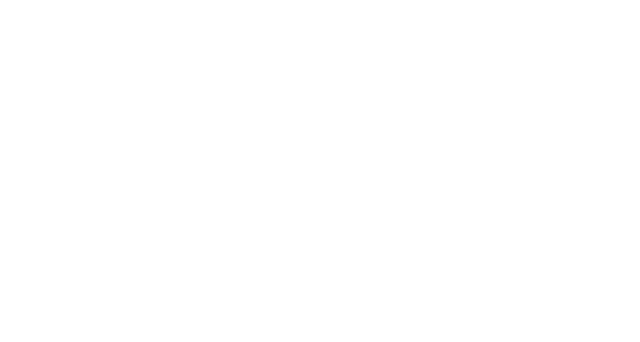
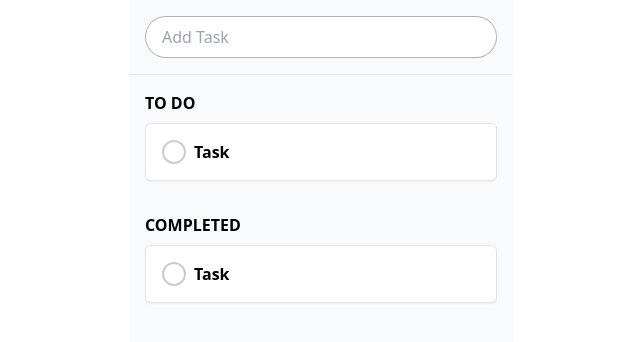
Before and after one commit to dev-mabdulrehman/todo-list, a React (Create React App) app: page / in a window 1280 px wide. Shown: the top 342 px of the page, without its empty margins (319-959 px from the left). Built offline with nearby package versions, Linux system fonts and the light colour scheme.

Commit message:
UI completed

```diff
--- a/src/App.tsx
+++ b/src/App.tsx
@@ -1,6 +1,16 @@
+import AddTaskForm from "./components/AddTaskForm";
+import CompletedTasks from "./components/CompletedTasks";
+import TodoTasks from "./components/TodoTasks";
 
 function App() {
-  return <></>
+  return (
+    <div className="w-full max-w-96 bg-slate-50 h-screen mx-auto">
+      <AddTaskForm />
+      <hr />
+      <TodoTasks />
+      <CompletedTasks />
+    </div>
+  );
 }
 
 export default App;
--- /dev/null
+++ b/src/components/AddTaskForm.tsx
@@ -0,0 +1,11 @@
+import React from 'react'
+
+const AddTaskForm = () => {
+    return (
+        <section className='p-4'>
+            <input type="text" placeholder='Add Task' className='w-full border outline-none active:border-black/80  focus:border-black/80 border-black/30 rounded-3xl py-2 px-4' />
+        </section>
+    )
+}
+
+export default AddTaskForm
--- /dev/null
+++ b/src/components/CompletedTasks.tsx
@@ -0,0 +1,15 @@
+import React from 'react'
+import TaskCard from './TaskCard'
+
+const CompletedTasks = () => {
+    return (
+        <div className='p-4'>
+            <h2 className='text-md uppercase font-bold mb-2'>
+                Completed
+            </h2>
+            <TaskCard />
+        </div>
+    )
+}
+
+export default CompletedTasks
--- /dev/null
+++ b/src/components/CustomCheckButton.tsx
@@ -0,0 +1,17 @@
+import React, { useState } from 'react'
+
+const CustomCheckButton = () => {
+    const [isChecked, setChecked] = useState(false);
+    return (
+        <label role='checkbox' className={`w-6 h-6 cursor-pointer rounded-full flex items-center justify-center border-2 border-black/20 ${isChecked ? 'bg-green-200' : ''}`}>
+            {isChecked &&
+                <svg xmlns="http://www.w3.org/2000/svg" fill="none" viewBox="0 0 24 24" strokeWidth="2" stroke="currentColor" className="size-4">
+                    <path strokeLinecap="round" strokeLinejoin="round" d="m4.5 12.75 6 6 9-13.5" />
+                </svg>
+            }
+            <input type="checkbox" onChange={() => setChecked(prevState => !prevState)} className='hidden' />
+        </label>
+    )
+}
+
+export default CustomCheckButton
--- /dev/null
+++ b/src/components/TaskCard.tsx
@@ -0,0 +1,13 @@
+import React from 'react'
+import CustomCheckButton from './CustomCheckButton'
+
+const TaskCard = () => {
+    return (
+        <section className='flex items-center gap-2 bg-white p-4 rounded-md shadow-sm border border-black/10'>
+            <CustomCheckButton />
+            <h5 className='font-semibold'>Task</h5>
+        </section>
+    )
+}
+
+export default TaskCard
--- /dev/null
+++ b/src/components/TodoTasks.tsx
@@ -0,0 +1,15 @@
+import React from 'react'
+import TaskCard from './TaskCard'
+
+const TodoTasks = () => {
+    return (
+        <div className='p-4'>
+            <h2 className='text-md uppercase font-bold mb-2'>
+                To do
+            </h2>
+            <TaskCard />
+        </div>
+    )
+}
+
+export default TodoTasks
```
